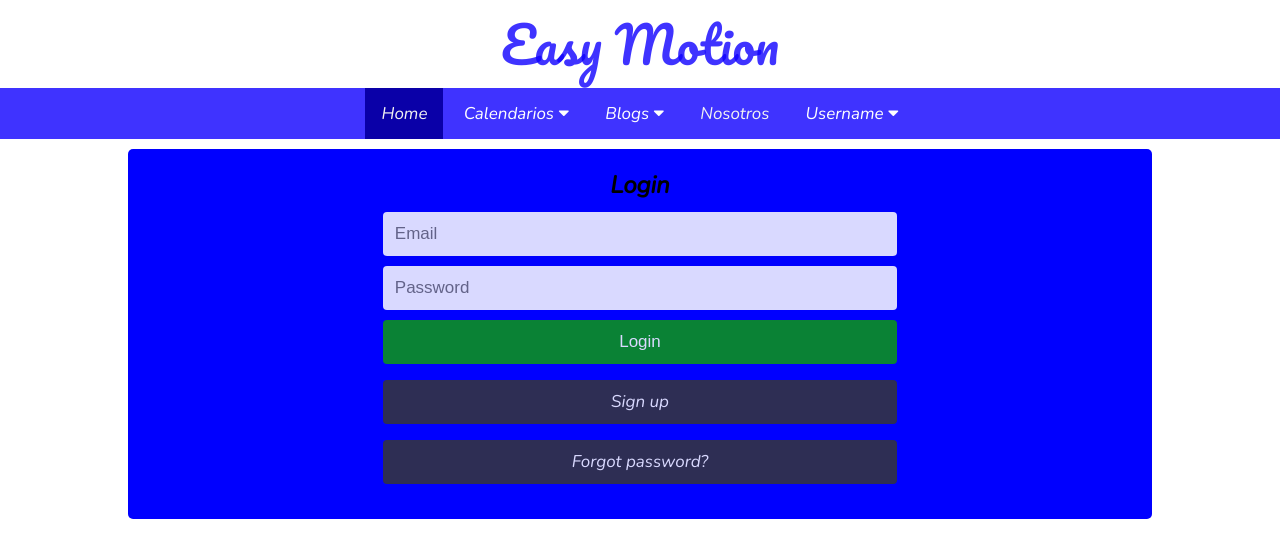
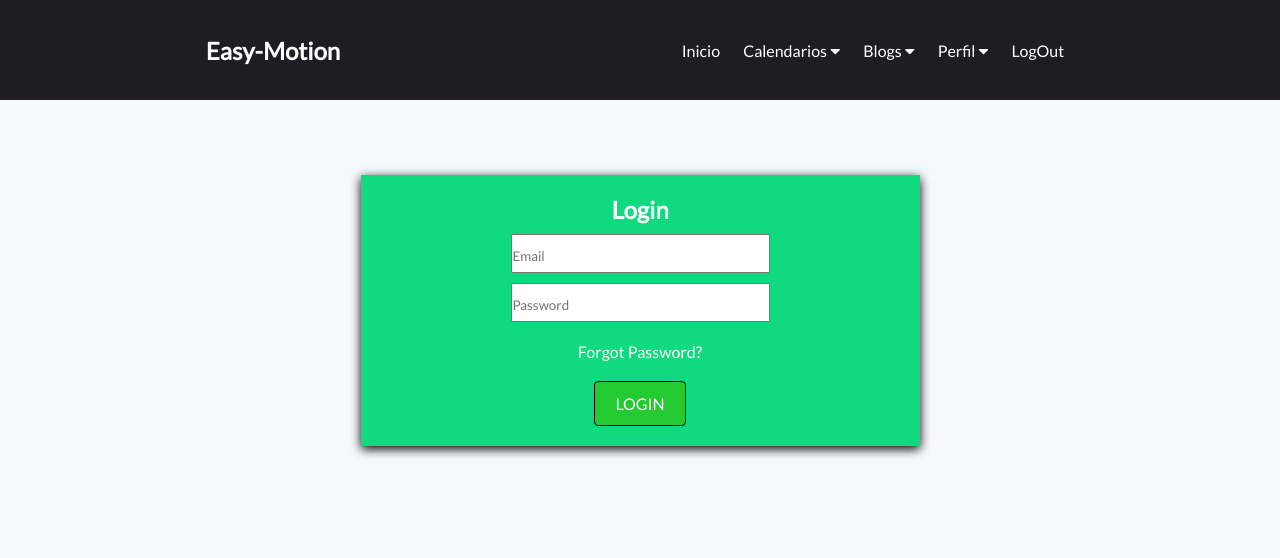
Before and after one commit to iChris96/Easy-Motion-Web, a plain HTML site: page login.html in a window 1280 px wide. Drawn offline with nearby package versions, Linux system fonts and the light colour scheme.

Commit message:
login view re model

```diff
--- a/css/login.css
+++ b/css/login.css
@@ -1,118 +1,119 @@
-* {
-  box-sizing: border-box;
+:root{
+  --var-body-color: #f6f9fe;
+  --var-header-color: #1e1d23;
+  --main-color: rgb(16, 217, 127);
+  --footer-color: rgb(164, 164, 164);
+}
+
+*{
+  font-family: 'lato';
+  padding: 0;
+  margin: 0;
+  color: white;
+}
+
+body{
+  background-color: var(--var-body-color);
+  background-color: #f6f9fe;
+}
+
+section{
+  width: 100%;
+}
+
+.mini-form{
+  background-color: var(--main-color);
+  background-color: rgb(16, 217, 127);
+  -webkit-box-shadow: 0px 3px 10px black;
+          box-shadow: 0px 3px 10px black;
+  display: block;
+  text-align: center;
+  padding: 20px 150px;
+}
+
+.container{
+  display: -webkit-box;
+  display: -ms-flexbox;
+  display: flex;
+  margin: 0 auto;
+  max-width: 900px;
+  text-align: center;
+  -webkit-box-pack: center;
+      -ms-flex-pack: center;
+          justify-content: center;
+}
+
+.mini-form form{
+  display: -webkit-box;
+  display: -ms-flexbox;
+  display: flex;
+  -webkit-box-orient: vertical;
+  -webkit-box-direction: normal;
+      -ms-flex-direction: column;
+          flex-direction: column;
+  -webkit-box-align: center;
+      -ms-flex-align: center;
+          align-items: center;
 }
 
 
-/* style the container */
-.container {
-  position: relative;
-  border-radius: 5px;
-  padding: 20px 0 30px 0;
-  background-color: blue;
-  width: 80%;
-  margin: auto;
-      margin-top: auto;
-  margin-top: 10px;
+.login{
+  padding: 75px 0;
 }
 
-/* style inputs and link buttons */
-input,
-.btn {
-  width: 100%;
-  padding: 12px;
-  border: none;
-  border-radius: 4px;
-  margin: 5px 0;
-  opacity: 0.85;
-  display: inline-block;
-  font-size: 17px;
-  line-height: 20px;
-  text-decoration: none; /* remove underline from anchors */
+.login .container p{
+  padding: 0 10px;
 }
 
-input:hover,
-.btn:hover {
-  opacity: 1;
+.inputs{
+  margin: 0 0 20px;
 }
 
-
-/* style the submit button */
-input[type=submit] {
-  background-color: #0c9912;
-  color: white;
-  cursor: pointer;
+.remember{
+  display: -webkit-box;
+  display: -ms-flexbox;
+  display: flex;
+  -ms-flex-wrap: wrap;
+      flex-wrap: wrap;
+  -webkit-box-pack: justify;
+      -ms-flex-pack: justify;
+          justify-content: space-between;
+  margin: 0 0 20px;
 }
 
-input[type=submit]:hover {
-  background-color: #45a049;
+.remember a {
+  text-decoration: none;
 }
 
-/* Two-column layout */
-.col {
-  width: 60%;
-  margin: auto;
-  padding: 0 50px;
-  margin-top: 6px;
+.inputs input{
+  display: block;
+  color: black;
+  margin-top: 10px;
+  padding-top: 5px;
+  height: 30px;
+  width: 255px;
 }
 
-/* Clear floats after the columns */
-.row:after {
-  content: "";
-  display: table;
-  clear: both;
+input[type="submit"]{
+  background: #24ca32;
+  width: 100%;
+  border: 0;
+  border-radius: 4px;
+  padding: 12px 20px;
+  color: #FFFFFF;
+  font-family: inherit;
+  font-size: inherit;
+  font-weight: 500;
+  line-height: inherit;
+  text-transform: uppercase;
+  cursor: pointer;
+  border: 1px solid black;
 }
 
-h2{
-  text-align: center;
+@media screen and (max-width: 400px) {
+  .container{display: block}
+  input{width: 100%;}
+  .mini-form{
+    padding: 0 0;
+   }
 }
-
-/* hide some text on medium and large screens */
-.hide-md-lg {
-  display: none;
-}
-
-/* bottom container */
-.bottom-container {
-  text-align: center;
-  border-radius: 0px 0px 4px 4px;
-}
-/* forgot and register*/
-.options{
-  color: white;
-  background-color: rgb(55, 55, 55);
-}
-/*ERROR*/
-.alert {
-    padding: 20px;
-    background-color: rgb(251, 23, 0);
-    color: white;
-}
-.closebtn {
-    margin-left: 15px;
-    color: white;
-    font-weight: bold;
-    float: right;
-    font-size: 22px;
-    line-height: 20px;
-    cursor: pointer;
-    transition: 0.3s;
-}
-.closebtn:hover {
-    color: black;
-}
-/* Responsive layout - when the screen is less than 650px wide, make the two columns stack on top of each other instead of next to each other */
-@media screen and (max-width: 650px) {
-  .col {
-    width: 100%;
-    margin-top: 0;
-  }
-  /* hide the vertical line */
-  .vl {
-    display: none;
-  }
-  /* show the hidden text on small screens */
-  .hide-md-lg {
-    display: block;
-    text-align: center;
-  }
-}
--- a/css/styles2.css
+++ b/css/styles2.css
@@ -81,6 +81,7 @@ header{
 }
 
 
+
 @media screen and (max-width: 600px) {
   .navBar{
     display: block;
--- a/login.html
+++ b/login.html
@@ -2,80 +2,82 @@
 <html lang="en" dir="ltr">
   <head>
     <meta charset="utf-8">
-    <link rel="stylesheet" type="text/css" href="./css/styles.css" media="screen" />
-    <link rel="stylesheet" type="text/css" href="./css/login.css" media="screen" />
-    <link rel="stylesheet" href="https://cdnjs.cloudflare.com/ajax/libs/font-awesome/4.7.0/css/font-awesome.min.css">
+    <link href="https://fonts.googleapis.com/css?family=Lato|Pacifico" rel="stylesheet">
+    <link rel="stylesheet" href="./css/styles2.css">
+    <link rel="stylesheet" href="./css/login.css">
+    <meta name="viewport" content="width=device-width, initial-scale=1">
+    <meta http-equiv="X-UA-Compatible" content="ie=edge">
     <link rel="stylesheet" href="https://use.fontawesome.com/releases/v5.5.0/css/all.css" integrity="sha384-B4dIYHKNBt8Bc12p+WXckhzcICo0wtJAoU8YZTY5qE0Id1GSseTk6S+L3BlXeVIU" crossorigin="anonymous">
-    <link href="https://fonts.googleapis.com/css?family=Nunito:400i|Pacifico" rel="stylesheet">
-    <title>Login</title>
+    <title>Home</title>
   </head>
   <body>
-    <meta name="viewport" content="width=device-width, initial-scale=1">
 
+    <header>
+      <nav class="navBar">
         <div class="logo">
-      <h1 class="logoText">Easy Motion</h1>
+              <h1>Easy-Motion</h1>
         </div>
-    <div class="topnav" id="myTopnav">
-      <a href="#home" class="active">Home</a>
-      <div class="dropdown">
-        <button class="dropbtn">Calendarios
+        <div class="buttons-navBar">
+          <a href="./index.html" class="active">Inicio</a>
+          <div class="links-cascade">
+            <a href="./calendars.html" class="primary-link">Calendarios
               <i class="fa fa-caret-down"></i>
-        </button>
-        <div class="dropdown-content">
-          <a href="#">Link 1</a>
-          <a href="#">Link 2</a>
-          <a href="#">Link 3</a>
+            </a>
+            <div class="seconds-links">
+              <a href="./calendars.html">Express</a>
+              <a href="./calendars.html">Aumenta Musculo</a>
+              <a href="./calendars.html">Militar</a>
             </div>
           </div>
-      <div class="dropdown">
-        <button class="dropbtn">Blogs
+          <div class="links-cascade">
+            <a href="./calendars.html" class="primary-link">Blogs
               <i class="fa fa-caret-down"></i>
-        </button>
-        <div class="dropdown-content">
-          <a href="#">Link 1</a>
-          <a href="#">Link 2</a>
-          <a href="#">Link 3</a>
+            </a>
+            <div class="seconds-links">
+              <a href="./calendars.html">Express</a>
+              <a href="./calendars.html">Aumenta Musculo</a>
+              <a href="./calendars.html">Militar</a>
             </div>
           </div>
-      <a href="#">Nosotros</a>
-      <div class="dropdown">
-        <button class="dropbtn">Username
+          <div class="links-cascade">
+            <a href="./calendars.html" class="primary-link">Perfil
               <i class="fa fa-caret-down"></i>
-        </button>
-        <div class="dropdown-content">
-          <a href="#">Perfil</a>
-          <a href="#">Calendarios</a>
-          <a href="#">Agregar Progreso</a>
-          <a href="#">LogOut</a>
+            </a>
+            <div class="seconds-links">
+              <a href="./calendars.html">Express</a>
+              <a href="./calendars.html">Aumenta Musculo</a>
+              <a href="./calendars.html">Militar</a>
             </div>
           </div>
+          <a href="./index.html" class="active">LogOut</a>
           <a href="javascript:void(0);" class="icon">&#9776;</a>
         </div>
+        <script src="./js/newNavbar.js"></script>
+      </nav>
+    </header>
 
-    <script src="./js/navbar.js"></script>
+
+    <section class="login">
       <div class="container">
+        <div class="mini-form">
+          <h2>Login</h2>
           <form action="/action_page.php">
-    <div class="row">
-      <h2>Login</h2>
-
-      <div class="col">
+            <div class="inputs">
                 <input type="text" name="email" placeholder="Email" required>
                 <input type="password" name="password" placeholder="Password" required>
+            </div>
+            <div class="remember">
+                <a class="" href="#">Forgot Password?</a>
+            </div>
+            <div class="buttons">
                  <input type="submit" value="Login">
             </div>
 
-    </div>
           </form>
-<div class="bottom-container">
-  <div class="row">
-    <div class="col">
-      <a href="#" class="btn options">Sign up</a>
-    </div>
-    <div class="col">
-      <a href="#" class="btn options">Forgot password?</a>
        </div>
       </div>
-</div>
-</div>
+    </section>
+
+
   </body>
 </html>
```
Also changed, not shown: css/home.css (+22 -20 lines). Lines whose indentation alone changed are shown as unchanged.
